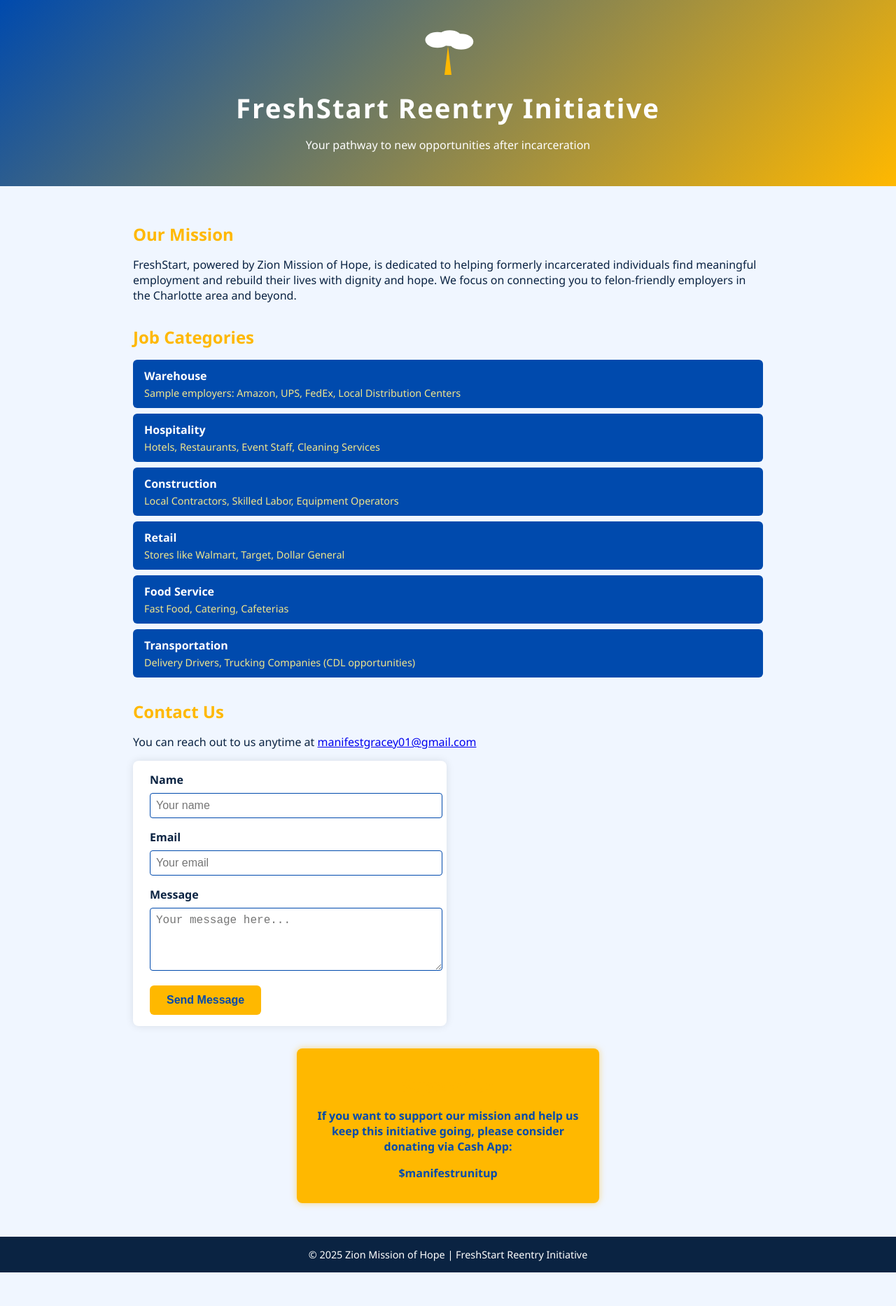
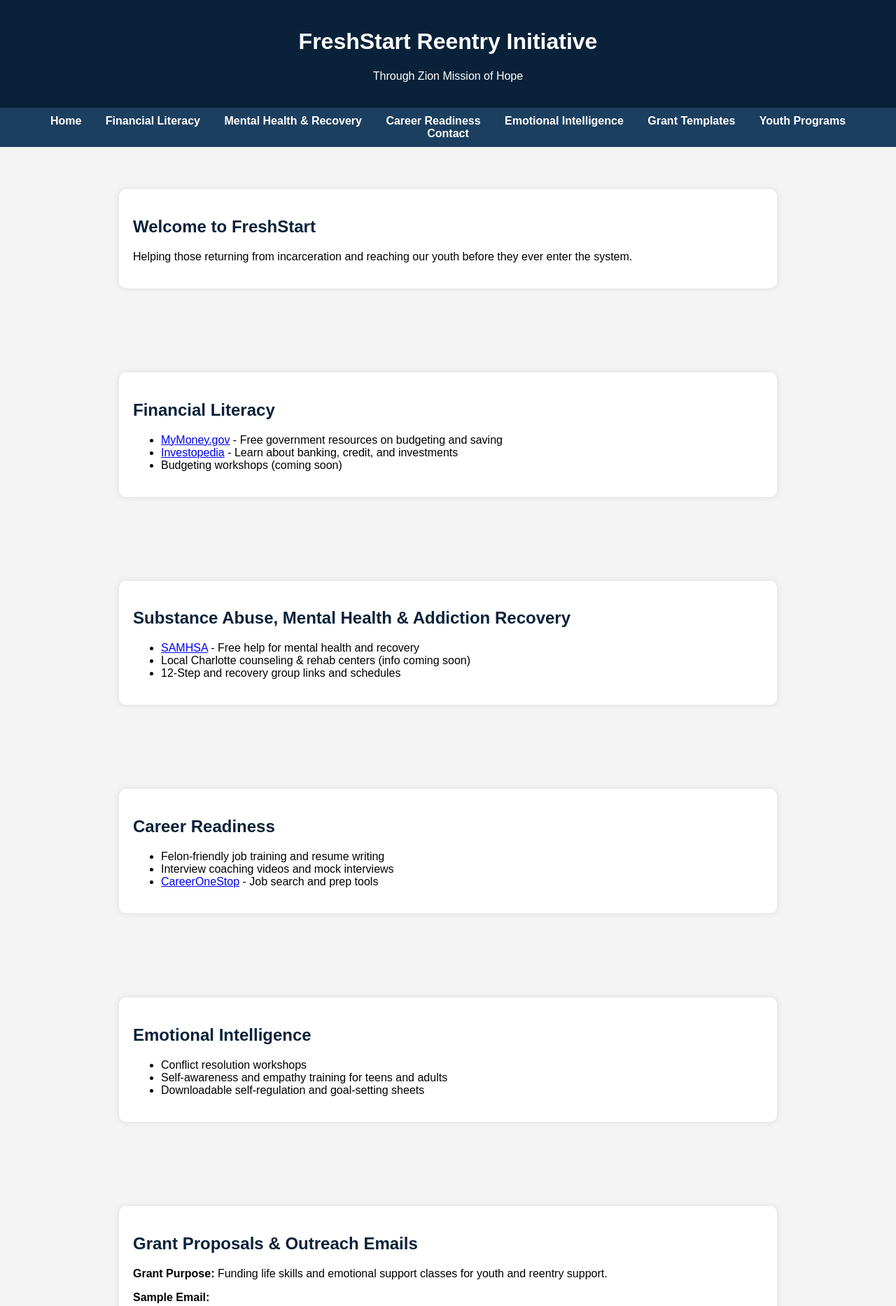
Before and after one commit to FreshStartReentry/freshstart-site, a plain HTML site: page index.html in a window 1280 px wide. Shown: the top 1866 px of the page at 70% size. Before the commit the page ends 1818 px from the top, so only its background shows below. Drawn offline with Linux system fonts and the light colour scheme.

Commit message:
Updated with resource tabs and youth programs index.html

```diff
--- a/index.html
+++ b/index.html
@@ -1,229 +1,125 @@
 <!DOCTYPE html>
 <html lang="en">
 <head>
-<meta charset="UTF-8" />
-<meta name="viewport" content="width=device-width, initial-scale=1" />
+    <meta charset="UTF-8">
+    <meta name="viewport" content="width=device-width, initial-scale=1.0">
     <title>FreshStart Reentry Initiative</title>
     <style>
-  /* Reset and base */
-  body, html {
-    margin: 0; padding: 0; font-family: 'Segoe UI', Tahoma, Geneva, Verdana, sans-serif;
-    background: #f0f6ff;
-    color: #0a2342;
-    min-height: 100vh;
-    display: flex;
-    flex-direction: column;
-  }
-  header {
-    background: linear-gradient(135deg, #004aad 0%, #ffb800 100%);
-    color: white;
-    padding: 2rem 1rem;
-    text-align: center;
-    position: relative;
-  }
-  /* Simple logo placeholder */
-  .logo {
-    margin: 0 auto 1rem;
-    width: 80px; height: 80px;
-  }
-  /* SVG path/cloud logo */
-  .logo svg {
-    width: 80px;
-    height: 80px;
-  }
-  h1 {
-    margin: 0 0 0.25rem 0;
-    font-size: 2.4rem;
-    letter-spacing: 2px;
-  }
-  h2 {
-    color: #ffb800;
-    font-weight: 600;
-    margin-bottom: 0.5rem;
-  }
-  main {
-    flex: 1;
-    max-width: 900px;
-    margin: 2rem auto;
-    padding: 0 1rem;
-  }
-  section {
-    margin-bottom: 2rem;
-  }
-  /* Job categories */
-  ul.job-categories {
-    list-style: none;
-    padding-left: 0;
-  }
-  ul.job-categories li {
-    background: #004aad;
-    color: white;
-    margin: 0.5rem 0;
-    padding: 0.75rem 1rem;
-    border-radius: 6px;
-    font-weight: 600;
-    cursor: default;
-  }
-  ul.job-categories li .employers {
-    font-weight: 400;
-    font-size: 0.9rem;
-    margin-top: 0.25rem;
-    color: #f0e68c;
-  }
-  /* Contact form (visual only) */
-  form {
-    max-width: 400px;
-    margin-top: 1rem;
-    background: white;
-    padding: 1rem 1.5rem;
-    border-radius: 8px;
-    box-shadow: 0 0 12px rgba(0,0,0,0.1);
-  }
-  label {
-    display: block;
-    margin-bottom: 0.5rem;
-    font-weight: 600;
-  }
-  input, textarea {
-    width: 100%;
-    padding: 0.5rem;
-    margin-bottom: 1rem;
-    border: 1.5px solid #004aad;
-    border-radius: 4px;
-    font-size: 1rem;
-  }
-  button {
-    background: #ffb800;
-    border: none;
-    padding: 0.75rem 1.5rem;
-    font-weight: 700;
-    font-size: 1rem;
-    border-radius: 6px;
-    cursor: pointer;
-    color: #004aad;
-    transition: background 0.3s ease;
-  }
-  button:hover {
-    background: #ffaa00;
-  }
-  footer {
-    background: #0a2342;
-    color: white;
-    padding: 1rem;
-    text-align: center;
-    font-size: 0.9rem;
-  }
-  .support-us {
-    background: #ffb800;
-    padding: 1rem;
-    border-radius: 8px;
-    color: #004aad;
-    font-weight: 700;
-    text-align: center;
-    max-width: 400px;
-    margin: 1rem auto;
-    box-shadow: 0 0 10px rgba(255,184,0,0.5);
-  }
-  a.cashapp-link {
-    color: #004aad;
-    font-weight: 800;
-    text-decoration: none;
-  }
-  a.cashapp-link:hover {
-    text-decoration: underline;
-  }
-  @media (max-width: 600px) {
-    h1 {
-      font-size: 1.8rem;
-    }
-    main {
-      margin: 1rem;
-    }
-  }
+        body { font-family: Arial, sans-serif; background-color: #f4f4f4; margin: 0; padding: 0; }
+        header { background-color: #0a2239; color: white; padding: 20px 0; text-align: center; }
+        nav { background: #1c3f60; padding: 10px; text-align: center; }
+        nav a { color: white; margin: 0 15px; text-decoration: none; font-weight: bold; }
+        section { padding: 40px 20px; }
+        h2 { color: #0a2239; }
+        footer { background: #0a2239; color: white; text-align: center; padding: 20px; margin-top: 40px; }
+        .resource-section { background: white; margin: 20px auto; padding: 20px; max-width: 900px; border-radius: 10px; box-shadow: 0 0 10px rgba(0,0,0,0.1); }
     </style>
 </head>
 <body>
-
     <header>
-  <div class="logo" aria-label="FreshStart logo - path coming from clouds" role="img">
-    <svg viewBox="0 0 64 64" fill="none" xmlns="http://www.w3.org/2000/svg" >
-      <!-- clouds -->
-      <ellipse cx="20" cy="20" rx="14" ry="9" fill="#fff" />
-      <ellipse cx="34" cy="18" rx="14" ry="9" fill="#fff" />
-      <ellipse cx="47" cy="22" rx="14" ry="9" fill="#fff" />
-      <!-- path -->
-      <path d="M32 27 L36 60 L28 60 L32 27 Z" fill="#ffb800" />
-    </svg>
-  </div>
         <h1>FreshStart Reentry Initiative</h1>
-  <p>Your pathway to new opportunities after incarceration</p>
+        <p>Through Zion Mission of Hope</p>
     </header>
 
-<main>
-  <section>
-    <h2>Our Mission</h2>
-    <p>
-      FreshStart, powered by Zion Mission of Hope, is dedicated to helping formerly incarcerated individuals find meaningful employment and rebuild their lives with dignity and hope. We focus on connecting you to felon-friendly employers in the Charlotte area and beyond.
-    </p>
+    <nav>
+        <a href="#home">Home</a>
+        <a href="#financial">Financial Literacy</a>
+        <a href="#mental">Mental Health & Recovery</a>
+        <a href="#career">Career Readiness</a>
+        <a href="#emotional">Emotional Intelligence</a>
+        <a href="#grants">Grant Templates</a>
+        <a href="#youth">Youth Programs</a>
+        <a href="#contact">Contact</a>
+    </nav>
+
+    <section id="home">
+        <div class="resource-section">
+            <h2>Welcome to FreshStart</h2>
+            <p>Helping those returning from incarceration and reaching our youth before they ever enter the system.</p>
+        </div>
     </section>
 
-  <section>
-    <h2>Job Categories</h2>
-    <ul class="job-categories">
-      <li>
-        Warehouse
-        <div class="employers">Sample employers: Amazon, UPS, FedEx, Local Distribution Centers</div>
-      </li>
-      <li>
-        Hospitality
-        <div class="employers">Hotels, Restaurants, Event Staff, Cleaning Services</div>
-      </li>
-      <li>
-        Construction
-        <div class="employers">Local Contractors, Skilled Labor, Equipment Operators</div>
-      </li>
-      <li>
-        Retail
-        <div class="employers">Stores like Walmart, Target, Dollar General</div>
-      </li>
-      <li>
-        Food Service
-        <div class="employers">Fast Food, Catering, Cafeterias</div>
-      </li>
-      <li>
-        Transportation
-        <div class="employers">Delivery Drivers, Trucking Companies (CDL opportunities)</div>
-      </li>
+    <section id="financial">
+        <div class="resource-section">
+            <h2>Financial Literacy</h2>
+            <ul>
+                <li><a href="https://www.mymoney.gov/">MyMoney.gov</a> - Free government resources on budgeting and saving</li>
+                <li><a href="https://www.investopedia.com/">Investopedia</a> - Learn about banking, credit, and investments</li>
+                <li>Budgeting workshops (coming soon)</li>
             </ul>
+        </div>
     </section>
 
-  <section>
-    <h2>Contact Us</h2>
-    <p>You can reach out to us anytime at <a href="mailto:manifestgracey01@gmail.com">manifestgracey01@gmail.com</a></p>
-    <form onsubmit="alert('This form is a placeholder. Please contact via email.'); return false;">
-      <label for="name">Name</label>
-      <input type="text" id="name" name="name" placeholder="Your name" required />
-
-      <label for="email">Email</label>
-      <input type="email" id="email" name="email" placeholder="Your email" required />
-
-      <label for="message">Message</label>
-      <textarea id="message" name="message" placeholder="Your message here..." rows="4" required></textarea>
-
-      <button type="submit">Send Message</button>
-    </form>
+    <section id="mental">
+        <div class="resource-section">
+            <h2>Substance Abuse, Mental Health & Addiction Recovery</h2>
+            <ul>
+                <li><a href="https://www.samhsa.gov/">SAMHSA</a> - Free help for mental health and recovery</li>
+                <li>Local Charlotte counseling & rehab centers (info coming soon)</li>
+                <li>12-Step and recovery group links and schedules</li>
+            </ul>
+        </div>
     </section>
 
-  <section class="support-us">
-    <h2>Support Us</h2>
-    <p>If you want to support our mission and help us keep this initiative going, please consider donating via Cash App:</p>
-    <p><a href="https://cash.app/$manifestrunitup" target="_blank" rel="noopener" class="cashapp-link">$manifestrunitup</a></p>
+    <section id="career">
+        <div class="resource-section">
+            <h2>Career Readiness</h2>
+            <ul>
+                <li>Felon-friendly job training and resume writing</li>
+                <li>Interview coaching videos and mock interviews</li>
+                <li><a href="https://www.careeronestop.org/">CareerOneStop</a> - Job search and prep tools</li>
+            </ul>
+        </div>
     </section>
-</main>
+
+    <section id="emotional">
+        <div class="resource-section">
+            <h2>Emotional Intelligence</h2>
+            <ul>
+                <li>Conflict resolution workshops</li>
+                <li>Self-awareness and empathy training for teens and adults</li>
+                <li>Downloadable self-regulation and goal-setting sheets</li>
+            </ul>
+        </div>
+    </section>
+
+    <section id="grants">
+        <div class="resource-section">
+            <h2>Grant Proposals & Outreach Emails</h2>
+            <p><strong>Grant Purpose:</strong> Funding life skills and emotional support classes for youth and reentry support.</p>
+            <p><strong>Sample Email:</strong></p>
+            <p>
+                Dear [Name],<br>
+                My name is [Your Name], and I represent Zion Mission of Hope's FreshStart Reentry Initiative. We are currently seeking partnerships and funding to launch community classes in financial literacy, mental health, career prep, and youth athletics.<br>
+                We’d love to connect and share more about how we can work together to build lasting change. <br>
+                Thank you for your time and consideration.<br>
+                Best regards,<br>
+                [Your Contact Info]
+            </p>
+        </div>
+    </section>
+
+    <section id="youth">
+        <div class="resource-section">
+            <h2>Youth Programs</h2>
+            <ul>
+                <li>Basketball & Baseball Teams (recruitment starting soon)</li>
+                <li>Recording Studio - for creative expression and safe space</li>
+                <li>Same reentry curriculum offered as a preventive life skills program</li>
+            </ul>
+        </div>
+    </section>
+
+    <section id="contact">
+        <div class="resource-section">
+            <h2>Contact Us</h2>
+            <p>Email: <a href="mailto:manifestgracey01@gmail.com">manifestgracey01@gmail.com</a></p>
+            <p>Support via Cash App: $manifestrunitup</p>
+        </div>
+    </section>
 
     <footer>
-  &copy; 2025 Zion Mission of Hope | FreshStart Reentry Initiative
+        <p>&copy; 2025 FreshStart Reentry Initiative | Powered by Zion Mission of Hope</p>
     </footer>
-
 </body>
 </html>
```
Lines whose indentation alone changed are shown as unchanged.
